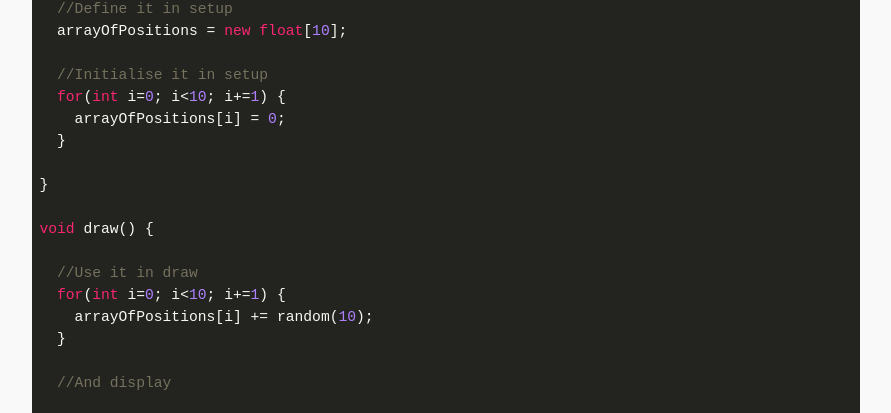
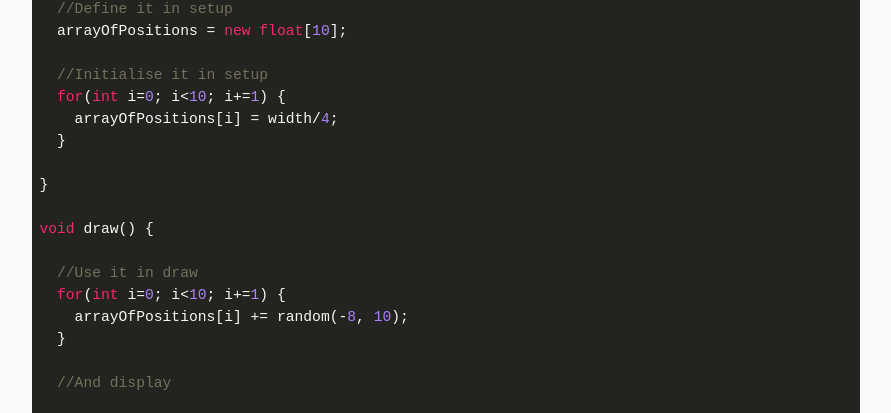
Before and after one commit to OpenTechSchool-Brussels/generative-art-with-processing, a Jekyll site: the page built from Playing-with-lines.markdown, in a window 1280 px wide and 900 px high, scrolled down 3803 px. Shown: the part 149-562 px from the top of the window, without its empty margins (324-1215 px from the left). Built offline with Jekyll 4.4.1, drawn with Linux system fonts in a browser that asks for light colours; Markdown is read by kramdown in place of the engine named in the settings.

Commit message:
Update Playing-with-lines.markdown

```diff
--- a/Playing-with-lines.markdown
+++ b/Playing-with-lines.markdown
@@ -141,7 +141,7 @@ void setup() {
 
   //Initialise it in setup
   for(int i=0; i<10; i+=1) {
-    arrayOfPositions[i] = 0;
+    arrayOfPositions[i] = width/4;
   }
 
 }
@@ -150,7 +150,7 @@ void draw() {
 
   //Use it in draw
   for(int i=0; i<10; i+=1) {
-    arrayOfPositions[i] += random(10);
+    arrayOfPositions[i] += random(-8, 10);
   }
 
   //And display
```
